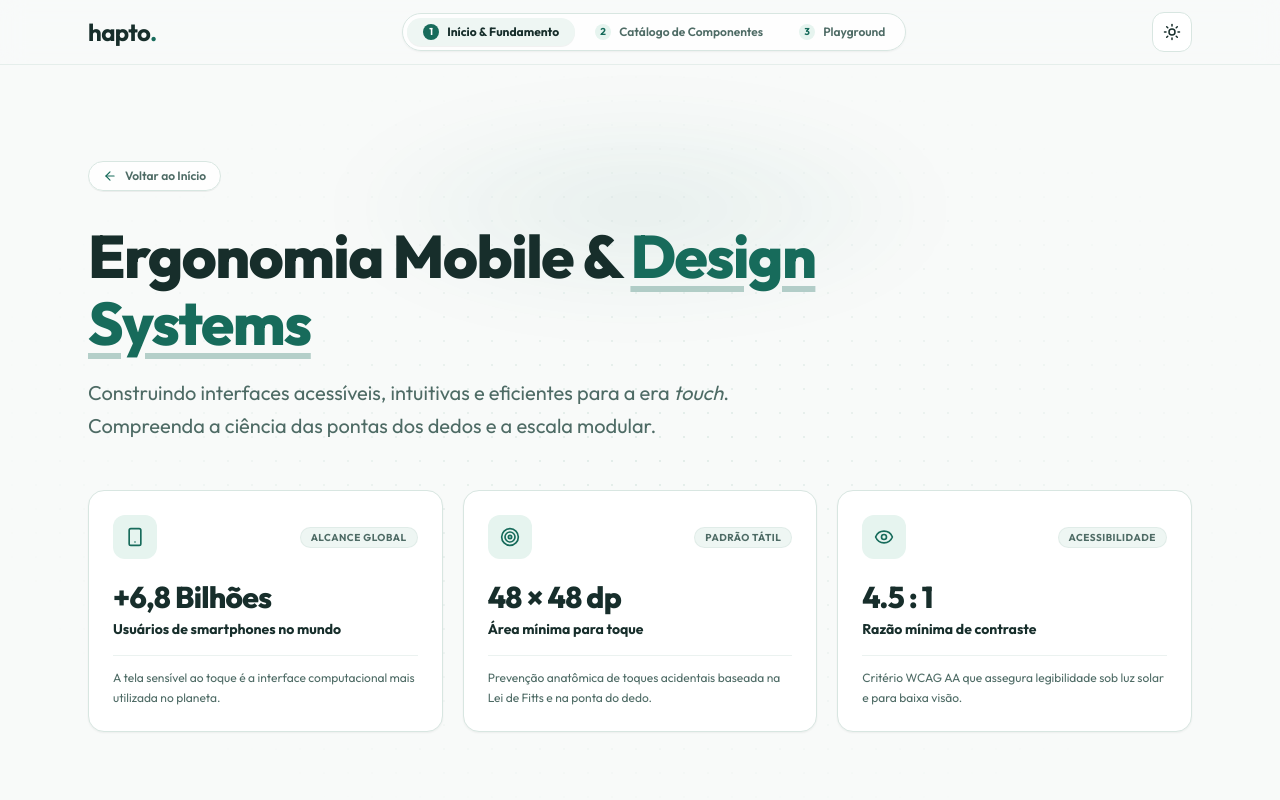
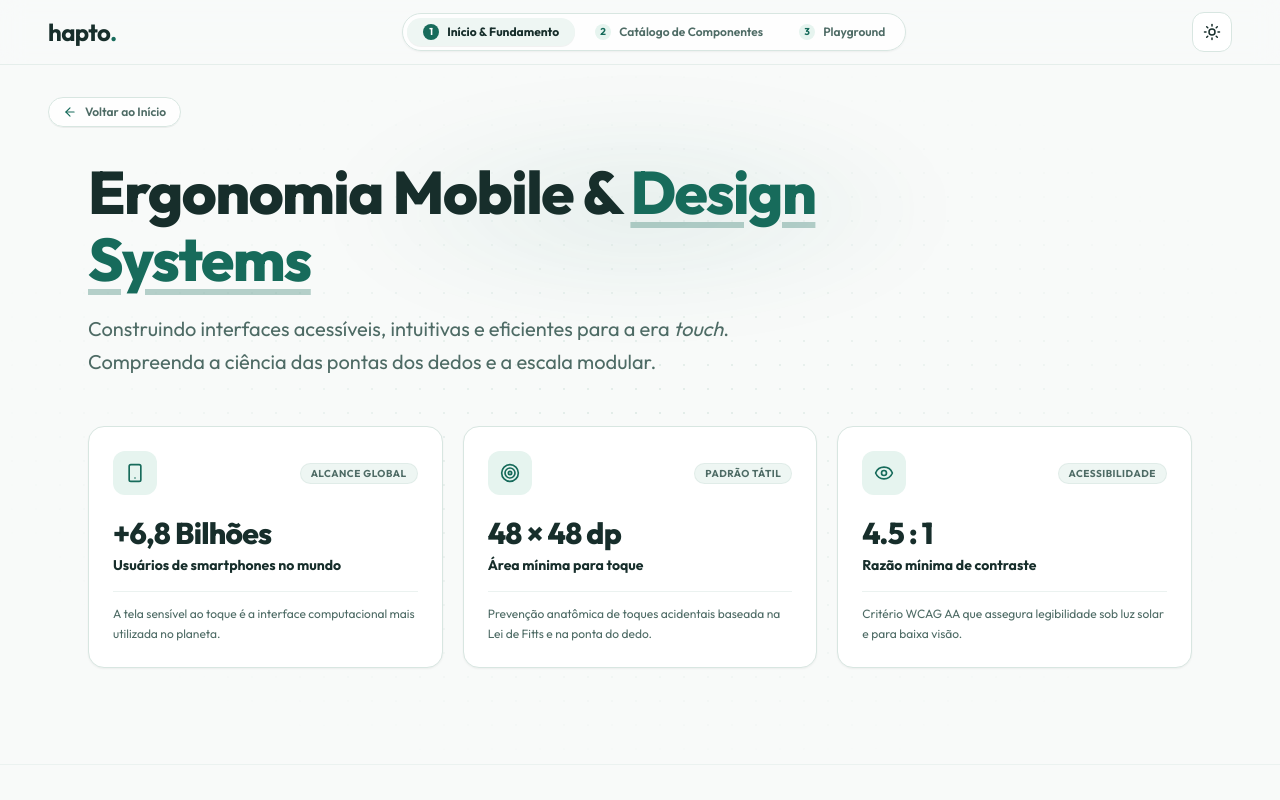
Before and after one commit to whoisnathaliamelo/hapto, a Next.js app: page /fundamentals in a window 1280 px wide. Shown: the top 800 px of the page. Built offline with nearby package versions, Linux system fonts and the light colour scheme.

Commit message:
Refactor: Ajuste no posicionamento na barra de return

```diff
--- a/app/fundamentals/page.tsx
+++ b/app/fundamentals/page.tsx
@@ -16,7 +16,7 @@ export const metadata: Metadata = {
 export default function FundamentalsPage() {
   return (
     <>
-      <Navbar />
+      <Navbar fluid />
       <main className="w-full">
         <HeroFundamentals />
         <WhyDesignSystems />
@@ -24,7 +24,7 @@ export default function FundamentalsPage() {
         <ErgonomicPillars />
         <RulesCheatSheet />
       </main>
-      <Footer />
+      <Footer fluid />
     </>
   );
 }
--- a/components/catalog/catalog-view.tsx
+++ b/components/catalog/catalog-view.tsx
@@ -117,7 +117,17 @@ export function CatalogView() {
       <div className="bg-dots absolute inset-0 -z-10 opacity-70 [mask-image:radial-gradient(ellipse_at_top,black,transparent_60%)]" />
       <div className="pointer-events-none absolute top-0 left-1/2 -z-10 h-72 w-full max-w-4xl -translate-x-1/2 bg-radial from-primary/15 via-transparent to-transparent opacity-60 blur-2xl" />
 
-      <div className="mx-auto w-full max-w-[1600px] px-4 sm:px-6 lg:px-8 xl:px-12 pt-8 pb-20 lg:pt-10 lg:pb-24">
+      <div className="mx-auto w-full max-w-[1600px] px-4 sm:px-6 lg:px-8 xl:px-12 pt-6 sm:pt-8 pb-20 lg:pb-24">
+        <div className="mb-6 flex items-center justify-start">
+          <Link
+            href="/"
+            className="inline-flex items-center gap-2 rounded-full border border-line bg-surface/80 px-3.5 py-1.5 text-xs font-semibold text-muted backdrop-blur-sm transition-all hover:border-primary/50 hover:bg-surface-raised hover:text-ink active:scale-95 shadow-2xs"
+          >
+            <ArrowLeft className="size-3.5 text-primary" />
+            <span>Voltar ao Início</span>
+          </Link>
+        </div>
+
         <div className="flex flex-col lg:flex-row lg:items-start gap-8 lg:gap-10 xl:gap-14">
           <FilterSidebar
             activeCategory={activeCategory}
@@ -130,16 +140,6 @@ export function CatalogView() {
             <div className="w-full max-w-4xl xl:max-w-5xl space-y-10 lg:space-y-14">
               <header className="mx-auto max-w-2xl text-center">
                 <Reveal>
-                  <div className="mb-4 flex items-center justify-start">
-                    <Link
-                      href="/"
-                      className="inline-flex items-center gap-2 rounded-full border border-line bg-surface/80 px-3.5 py-1.5 text-xs font-semibold text-muted backdrop-blur-sm transition-all hover:border-primary/50 hover:bg-surface-raised hover:text-ink active:scale-95 shadow-2xs"
-                    >
-                      <ArrowLeft className="size-3.5 text-primary" />
-                      <span>Voltar ao Início</span>
-                    </Link>
-                  </div>
-
                   <div className="mb-3 inline-flex items-center gap-2 rounded-full border border-line/80 bg-surface/80 px-3.5 py-1 text-xs font-semibold text-muted shadow-2xs backdrop-blur-xs">
                     <span className="size-2 rounded-full bg-primary animate-pulse" />
                     <span>Design System Mobile-First</span>
--- a/components/fundamentals/hero-fundamentals.tsx
+++ b/components/fundamentals/hero-fundamentals.tsx
@@ -30,13 +30,12 @@ export function HeroFundamentals() {
   ];
 
   return (
-    <section id="hero" className="relative isolate overflow-hidden border-b border-line/40 py-16 lg:py-24">
+    <section id="hero" className="relative isolate overflow-hidden border-b border-line/40 pt-6 sm:pt-8 pb-16 lg:pb-24">
       <div className="bg-dots absolute inset-0 -z-10 [mask-image:radial-gradient(ellipse_at_center,black,transparent_75%)] opacity-70" />
       <div className="absolute top-0 left-1/2 -translate-x-1/2 -z-10 h-72 w-full max-w-4xl bg-radial from-primary/15 via-transparent to-transparent opacity-60 blur-2xl pointer-events-none" />
 
-      <div className="mx-auto max-w-6xl px-6">
-        <Reveal>
-          <div className="flex items-center justify-between gap-4">
+      <div className="mx-auto w-full max-w-[1600px] px-4 sm:px-6 lg:px-8 xl:px-12">
+        <div className="mb-6 flex items-center justify-start">
           <Link
             href="/"
             className="inline-flex items-center gap-2 rounded-full border border-line bg-surface/80 px-3.5 py-1.5 text-xs font-semibold text-muted backdrop-blur-sm transition-all hover:border-primary/50 hover:bg-surface-raised hover:text-ink active:scale-95 shadow-2xs"
@@ -45,7 +44,9 @@ export function HeroFundamentals() {
             <span>Voltar ao Início</span>
           </Link>
         </div>
-        </Reveal>
+      </div>
+
+      <div className="mx-auto max-w-6xl px-6">
 
         <div className="mt-8 max-w-3xl">
 
--- a/components/playground/playground-view.tsx
+++ b/components/playground/playground-view.tsx
@@ -49,10 +49,8 @@ export function PlaygroundView() {
       <div className="bg-dots absolute inset-0 -z-10 opacity-70 [mask-image:radial-gradient(ellipse_at_top,black,transparent_60%)]" />
       <div className="pointer-events-none absolute top-0 left-1/2 -z-10 h-72 w-full max-w-4xl -translate-x-1/2 bg-radial from-primary/15 via-transparent to-transparent opacity-60 blur-2xl" />
 
-      <div className="mx-auto w-full max-w-[1600px] px-4 sm:px-6 lg:px-8 xl:px-12 pt-8 pb-20 lg:pt-10 lg:pb-24">
-        <header className="mx-auto max-w-3xl text-center mb-10 lg:mb-14">
-          <Reveal>
-            <div className="mb-4 flex items-center justify-start">
+      <div className="mx-auto w-full max-w-[1600px] px-4 sm:px-6 lg:px-8 xl:px-12 pt-6 sm:pt-8 pb-20 lg:pb-24">
+        <div className="mb-6 flex items-center justify-start">
           <Link
             href="/"
             className="inline-flex items-center gap-2 rounded-full border border-line bg-surface/80 px-3.5 py-1.5 text-xs font-semibold text-muted backdrop-blur-sm transition-all hover:border-primary/50 hover:bg-surface-raised hover:text-ink active:scale-95 shadow-2xs"
@@ -62,6 +60,8 @@ export function PlaygroundView() {
           </Link>
         </div>
 
+        <header className="mx-auto max-w-3xl text-center mb-10 lg:mb-14">
+          <Reveal>
             <div className="mb-3 inline-flex items-center gap-2 rounded-full border border-line/80 bg-surface/80 px-3.5 py-1 text-xs font-semibold text-muted shadow-2xs backdrop-blur-xs">
               <span className="size-2 rounded-full bg-primary animate-pulse" />
               <span>Módulo 03 • Laboratório Interativo</span>
```
Lines whose indentation alone changed are shown as unchanged.
